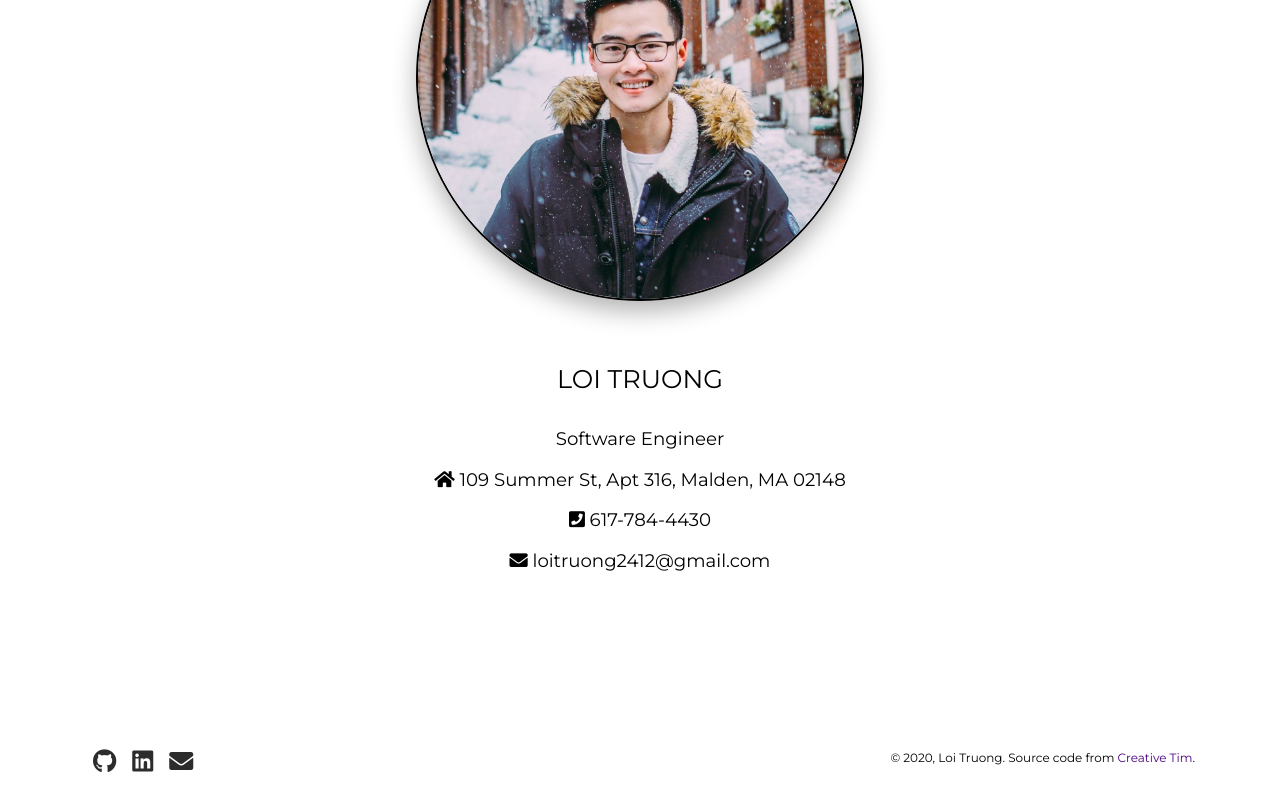
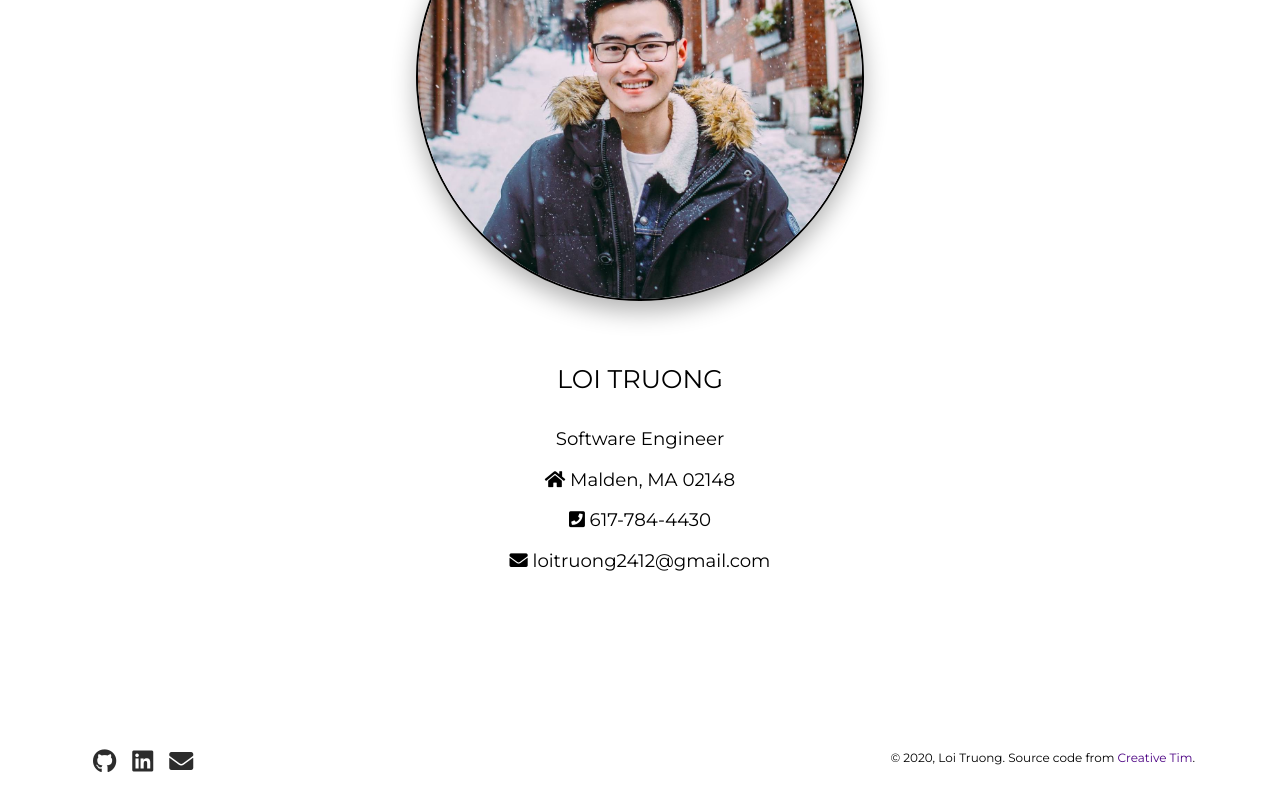
Before and after one commit to loitruong2412/PersonalWebsite, a React (Create React App) app: page /resume in a window 1280 px wide. Shown: the part 926-1726 px from the top of the page. Built offline with nearby package versions, Linux system fonts and the light colour scheme.

Commit message:
modified address

```diff
--- a/src/components/Resume.jsx
+++ b/src/components/Resume.jsx
@@ -125,7 +125,7 @@ export default function Resume() {
                     <h5>
                       <i className="fas fa-home"></i>
                       {' '}
-                      109 Summer St, Apt 316, Malden, MA 02148
+                      Malden, MA 02148
                     </h5>
                     <h5>
                       <i className="fas fa-phone-square"></i>
```
